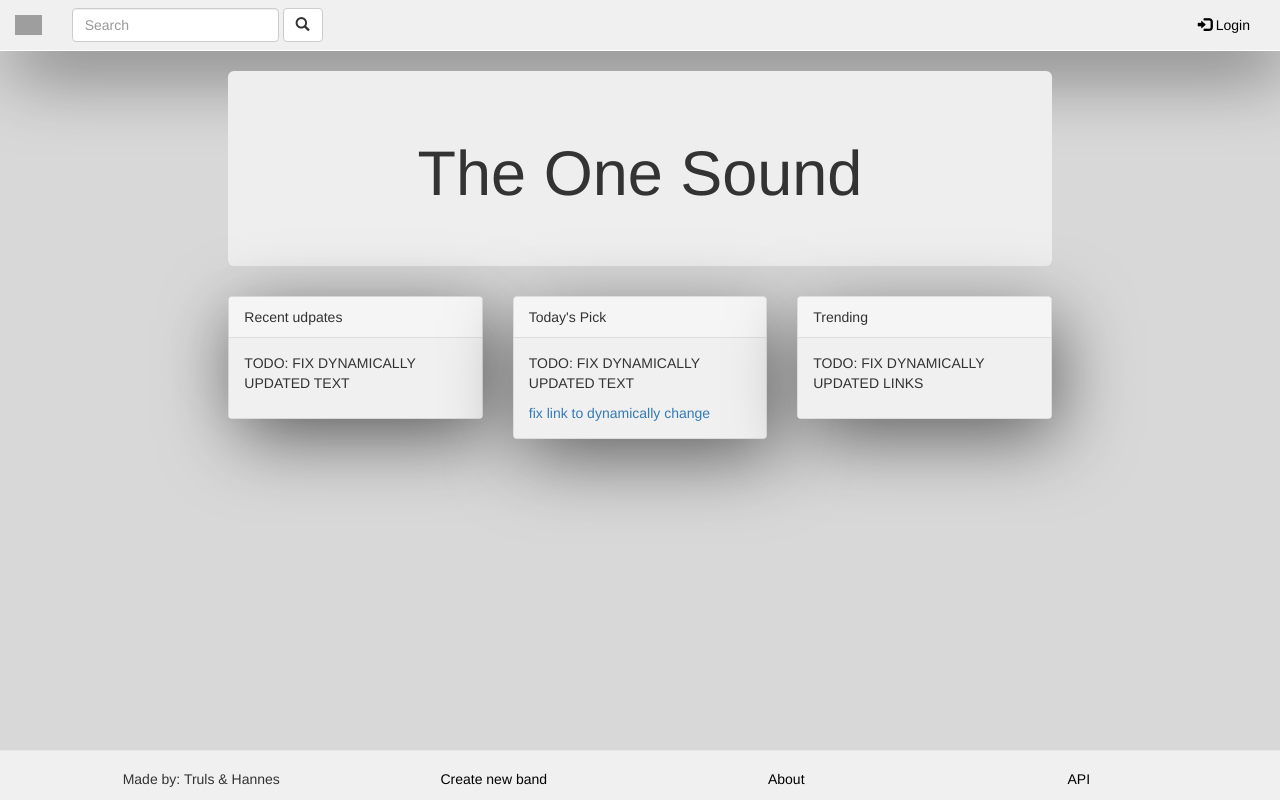
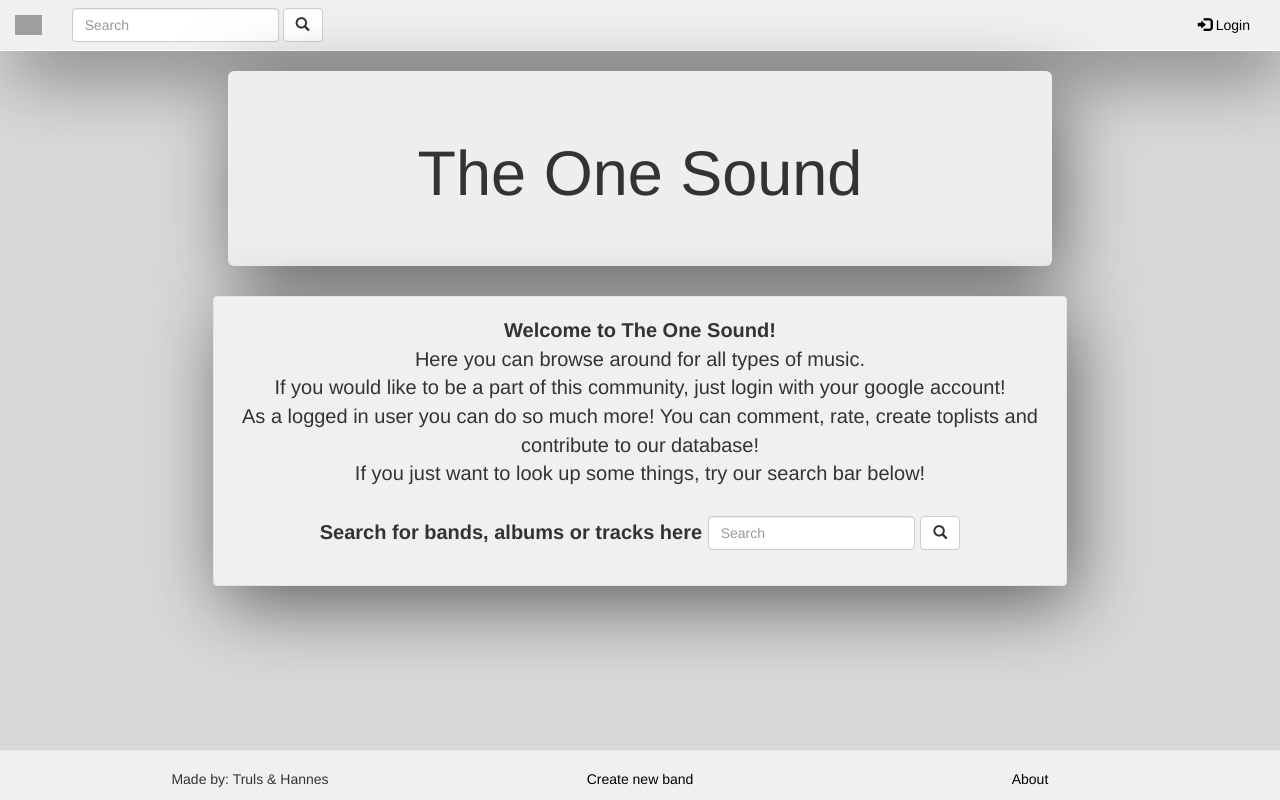
Before and after one commit to TrulsHaraldsson/TheOneSound, a Python web app: template templates/pages/index.html in a window 1280 px wide. Run offline with Jinja, Linux system fonts and the light colour scheme; the template is opened without the code that fills it, so the values that code supplies are empty; some libraries are stand-ins or nearby versions; grey boxes are pictures that could not be loaded.

Commit message:
Fixed some minor design flaws.

```diff
--- a/stylesheets/default.css
+++ b/stylesheets/default.css
@@ -80,3 +80,7 @@ span.glyphicon {
 .name-header {
   margin: 0px;
 }
+
+.welcome-div {
+  font-size: 20px;
+}
--- a/templates/common/childrenlist.html
+++ b/templates/common/childrenlist.html
@@ -6,7 +6,7 @@
     <h4>{{heading}}</h4>
     <div id="add-entity" class="collapse">
       <form id="new-entity-form" action="#" data-id="{{ parent_id }}">
-        <input type="text" name="name">
+        <input type="text" name="name" placeholder="Name of new content">
         <input type="submit" name="submit" value="submit">
       </form>
     </div>
--- a/templates/common/commentdisplay.html
+++ b/templates/common/commentdisplay.html
@@ -21,6 +21,5 @@
     {% endfor %}
   </div>
   <div class="panel-footer">
-    <a>Show More</a>
   </div>
 </div>
--- a/templates/common/descriptioncontainer.html
+++ b/templates/common/descriptioncontainer.html
@@ -2,7 +2,7 @@
   <a href="#description-edit" class="btn btn-sm btn-default pull-right" data-toggle="collapse">
     <span class="glyphicon glyphicon-pencil"></span>
   </a>
-  <h3>{{ entity.name }}</h3>
+  <h3>Description</h3>
   <div id="description-display">
     {{ entity.description.description }}
   </div>
--- a/templates/common/picturecontainer.html
+++ b/templates/common/picturecontainer.html
@@ -16,5 +16,5 @@
     </form>
   </div>
 
-  <a href="#picture-edit" class="btn btn-sm btn-default" data-toggle="collapse">Edit</a>
+  <a href="#picture-edit" class="btn btn-sm btn-default" data-toggle="collapse">Change picture</a>
 </div>
--- a/templates/footer.html
+++ b/templates/footer.html
@@ -1,17 +1,14 @@
 <div class="navbar navbar-default navbar-fixed-bottom">
     <div class="container">
       <div class="row">
-        <div class="col-md-3 footer-div">
+        <div class="col-md-4 footer-div">
           Made by: Truls &amp; Hannes
         </div>
-        <div class="col-md-3 footer-div">
+        <div class="col-md-4 footer-div">
           <a href="/bands/create">Create new band</a>
         </div>
-        <div class="col-md-3 footer-div">
+        <div class="col-md-4 footer-div">
           <a href="/about">About</a>
-        </div>
-        <div class="col-md-3 footer-div">
-          <a href="/api">API</a>
         </div>
       </div>
     </div>
--- a/templates/pages/index.html
+++ b/templates/pages/index.html
@@ -5,50 +5,33 @@
     <div class="row">
       <div class="col-md-2"></div>
       <div class="col-md-8">
-        <div class="jumbotron text-center">
+        <div class="jumbotron text-center outer-shadow">
           <h1> The One Sound </h1>
         </div>
       </div>
       <div class="col-md-2"></div>
     </div>
     <div class="row">
-      <div class="col-md-2"></div>
-      <div class="col-md-8">
-        <div class="row">
-          <div class="col-md-4">
-            <div class="panel panel-default outer-shadow">
-              <div class="panel-heading down-shadow">Recent udpates</div>
-              <div class="panel-body tos-well">
-                <p>
-                  TODO: FIX DYNAMICALLY UPDATED TEXT
-                </p>
-              </div>
-            </div>
+      <div class="col-xs-2"></div>
+      <div class="col-xs-8 tos-well well outer-shadow text-center welcome-div">
+        <b>Welcome to The One Sound!</b><br>
+        Here you can browse around for all types of music.<br>
+        If you would like to be a part of this community, just login with your google account!<br>
+        As a logged in user you can do so much more! You can comment, rate, create toplists and contribute to our database!<br>
+        If you just want to look up some things, try our search bar below!<br>
+        <br>
+        <form action="/search" method="get" class="" id="search-bar">
+          <div class="form-group form-inline">
+            <label for="global-search-bar" class="">Search for bands, albums or tracks here</label>
+            <input name="name" type="text" class="form-control" placeholder="Search" id="global-search-bar">
+            <button type="submit" class="btn btn-default">
+              <i class="glyphicon glyphicon-search"></i>
+            </button>
           </div>
-          <div class="col-md-4">
-            <div class="panel panel-default outer-shadow">
-              <div class="panel-heading">Today's Pick</div>
-              <div class="panel-body tos-well">
-                <p>
-                  TODO: FIX DYNAMICALLY UPDATED TEXT
-                </p>
-                <a href="">fix link to dynamically change</a>
-              </div>
-            </div>
-          </div>
-          <div class="col-md-4">
-            <div class="panel panel-default outer-shadow">
-              <div class="panel-heading">Trending</div>
-              <div class="panel-body tos-well">
-                <p>
-                  TODO: FIX DYNAMICALLY UPDATED LINKS
-                </p>
-              </div>
-            </div>
-          </div>
-        </div>
+
+        </form>
       </div>
-      <div class="col-md-2"></div>
+      <div class="col-xs-2"></div>
     </div>
   </div>
 </div>
--- a/templates/pages/search.html
+++ b/templates/pages/search.html
@@ -12,7 +12,7 @@
         <!-- BANDS SEARCH RESULTS -->
         <div class="col-md-4">
           <div class="panel panel-default">
-            <div class="panel-heading">Bands</div>
+            <div class="panel-heading"><b>Bands</b></div>
             <div class="panel-body search-result-table">
               {% for band in bands %}
               <p>
@@ -25,7 +25,7 @@
         <!-- ALBUMS SEARCH RESULTS -->
         <div class="col-md-4">
           <div class="panel panel-default">
-            <div class="panel-heading">Albums</div>
+            <div class="panel-heading"><b>Albums</b></div>
             <div class="panel-body search-result-table">
               {% for album in albums %}
               <p>
@@ -38,7 +38,7 @@
         <!-- TRACKS SEARCH RESULTS -->
         <div class="col-md-4">
           <div class="panel panel-default">
-            <div class="panel-heading">Tracks</div>
+            <div class="panel-heading"><b>Tracks</b></div>
             <div class="panel-body search-result-table">
               {% for track in tracks %}
               <p>
--- a/templates/pages/toplists/display.html
+++ b/templates/pages/toplists/display.html
@@ -8,6 +8,7 @@
 <div class="col-md-5">
   <div class="well tos-well outer-shadow">
     <h1>{{ toplist.name }}</h1>
+    This is a toplist for {{ toplist.kind }}s.
     {% with id=toplist.id, type="toplists", rating=toplist.rating, rated=rated %}
     {% include 'common/rating.html' %}
     {% endwith %}
--- a/templates/pages/tracks/display.html
+++ b/templates/pages/tracks/display.html
@@ -19,12 +19,13 @@
               <div id="youtube-display" class="">
                 <iframe id="youtube-vid" class="youtube-frame" src="{{ track.description.youtube_url }}" frameborder="0" allowfullscreen></iframe>
               </div>
-              <a href="#youtube-edit" class="btn btn-sm btn-default" data-toggle="collapse">Edit</a>
+              <a href="#youtube-edit" class="btn btn-sm btn-default" data-toggle="collapse">Change youtube video</a>
               <div id="youtube-edit" class="collapse">
                 <form id="update-youtube-form" action="#" data-id="{{ track.id }}">
                   <input id="youtube-input" type="url" name="youtube_url" placeholder="youtube embed-url">
                   <input type="submit" name="submit" value="submit">
                 </form>
+                Copy the address to the youtube video from the embedded version.
               </div>
             </div>
           </div>
```
